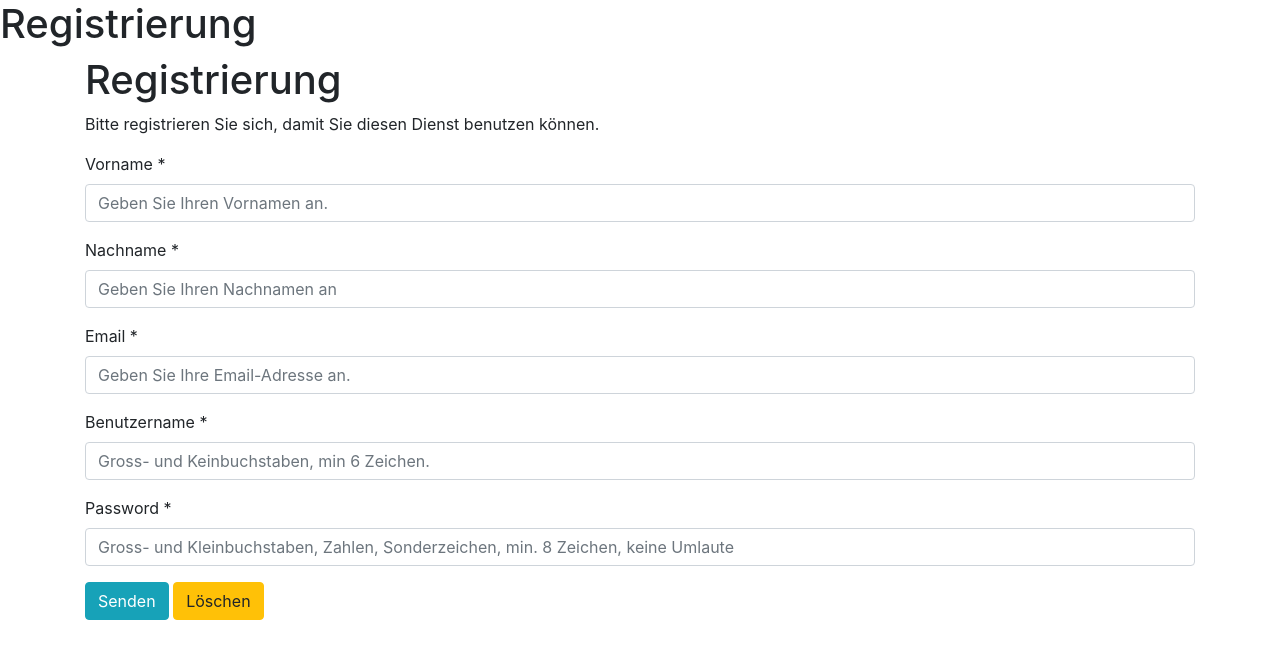
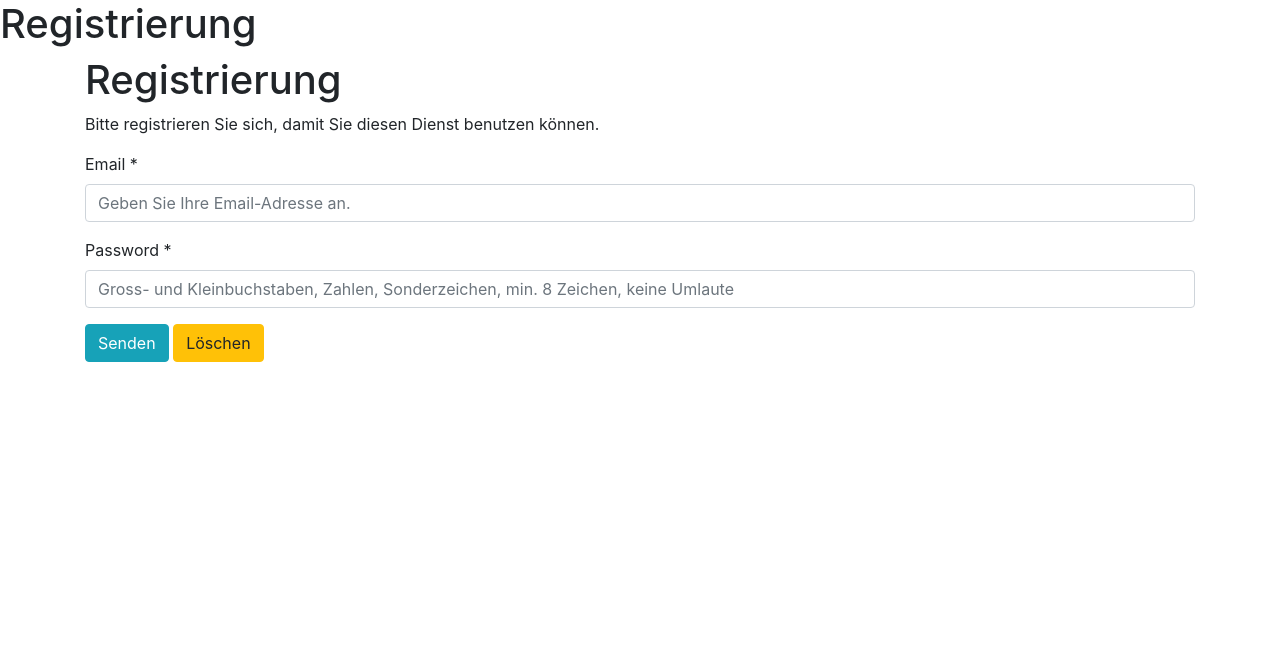
Before and after one commit to immernowach/m151_webshop, a PHP site: page /register.php in a window 1280 px wide. Shown: the part 56-715 px from the top of the page. Run offline with PHP 8.4, Linux system fonts and the light colour scheme.

Commit message:
Update registration

```diff
--- a/app/pages/register.php
+++ b/app/pages/register.php
@@ -15,75 +15,24 @@
 
         // Initialisierung
 $error = $message =  '';
-$firstname = $lastname = $email = $username = '';
+$firstname = $lastname = $email = '';
 
-// Wurden Daten mit "POST" gesendet?
 if($_SERVER['REQUEST_METHOD'] == "POST"){
-  // Ausgabe des gesamten $_POST Arrays
-  echo "<pre>";
-  print_r($_POST);
-  echo "</pre>";
 
-  // vorname ausgefüllt?
-  if(isset($_POST['firstname'])){
-    //trim and sanitize
-    $firstname = trim(htmlspecialchars($_POST['firstname']));
-
-    //mindestens 1 Zeichen und maximal 30 Zeichen lang
-    if(empty($firstname) || strlen($firstname) > 30){
-      $error .= "Geben Sie bitte einen korrekten Vornamen ein.<br />";
-    }
-  } else {
-    $error.= "Geben Sie bitte einen Vornamen ein.<br />";
-  }
-
-  // nachname ausgefüllt?
-  if(isset($_POST['lastname'])){
-    //trim and sanitize
-    $lastname = trim(htmlspecialchars($_POST['lastname']));
-
-    //mindestens 1 Zeichen und maximal 30 Zeichen lang
-    if(empty($lastname) || strlen($lastname) > 30){
-      $error .= "Geben Sie bitte einen korrekten Nachname ein.<br />";
-    }
-  } else {
-    $error.= "Geben Sie bitte einen Nachname ein.<br />";
-  }
-
-  // email ausgefüllt?
   if(isset($_POST['email'])){
-    //trim
     $email = trim($_POST['email']);
 
-    //mindestens 1 Zeichen und maximal 100 Zeichen lang, gültige Emailadresse
     if(empty($email) || strlen($email) > 100 || filter_var($email, FILTER_VALIDATE_EMAIL) === false){
-      $error .= "Geben Sie bitte eine korrekten Emailadresse ein.<br />";
+      $error .= "Geben Sie bitte eine korrekte Emailadresse ein.<br />";
     }
   } else {
     $error.= "Geben Sie bitte eine Emailadresse ein.<br />";
   }
 
-  // username ausgefüllt?
-  if(isset($_POST['username'])){
-    //trim and sanitize
-    $username = trim($_POST['username']);
-
-    //mindestens 1 Zeichen , entsprich RegEX
-    if(empty($username) || !preg_match("/(?=.*[a-z])(?=.*[A-Z])[a-zA-Z]{6,30}/", $username)){
-      $error .= "Geben Sie bitte einen korrekten Usernamen ein.<br />";
-    }
-  } else {
-    $error.= "Geben Sie bitte einen Username ein.<br />";
-  }
-
-  // passwort ausgefüllt
   if(isset($_POST['password'])){
-    //trim and sanitize
-    $password = trim($_POST['password']);
-
+    $password = trim($_POST['password']); //trim and sanitize
     $password = password_hash($password, PASSWORD_DEFAULT);
 
-    //mindestens 1 Zeichen , entsprich RegEX
     if(empty($password) || !preg_match("/(?=^.{8,255}$)((?=.*\d+)(?=.*\W+))(?![.\n])(?=.*[A-Z])(?=.*[a-z]).*$/", $password)){
       $error .= "Geben Sie bitte einen korrektes Password ein.<br />";
     }
@@ -91,21 +40,19 @@ if($_SERVER['REQUEST_METHOD'] == "POST"){
     $error.= "Geben Sie bitte ein Password ein.<br />";
   }
 
-  // wenn kein Fehler vorhanden ist, schreiben der Daten in die Datenbank
-  if(empty($error)){
-    // INPUT Query erstellen, welches firstname, lastname, username, password, email in die Datenbank schreibt
-    $query = "INSERT INTO users (firstname, lastname, username, password, email) VALUES (?, ?, ?, ?, ?)";
+  if(empty($error)) { // wenn kein Fehler vorhanden ist, schreiben der Daten in die Datenbank
+    // INPUT Query erstellen, welches password, email in die Datenbank schreibt
+    $query = "INSERT INTO users (password, email) VALUES (?, ?)";
     // Query vorbereiten mit prepare();
     $stmt = $mysqli->prepare($query);
     // Parameter an Query binden mit bind_param();
-    $stmt->bind_param("sssss", $firstname, $lastname, $username, $password, $email);
+    $stmt->bind_param("ss", $password, $email);
     // query ausführen mit execute();
     $stmt->execute();
     // Verbindung schliessen
     $stmt->close();
-    // Weiterleitung auf login.php
-    $message = "Sie wurden erfolgreich registriert. Sie können sich nun einloggen.";
-    header("Location: 5_login.php");
+    $message = "Sie wurden erfolgreich registriert.";
+    header('Location: account.php');
   }
   }
     ?>
@@ -126,24 +73,6 @@ if($_SERVER['REQUEST_METHOD'] == "POST"){
         }
       ?>
       <form action="" method="post">
-        <!-- vorname -->
-        <div class="form-group">
-          <label for="firstname">Vorname *</label>
-          <input type="text" name="firstname" class="form-control" id="firstname"
-            value="<?php echo $firstname ?>"
-            placeholder="Geben Sie Ihren Vornamen an."
-            maxlength="30"
-            required="true">
-        </div>
-        <!-- nachname -->
-        <div class="form-group">
-          <label for="lastname">Nachname *</label>
-          <input type="text" name="lastname" class="form-control" id="lastname"
-            value="<?php echo $lastname ?>"
-            placeholder="Geben Sie Ihren Nachnamen an"
-            maxlength="30"
-            required="true">
-        </div>
         <!-- email -->
         <div class="form-group">
           <label for="email">Email *</label>
@@ -151,17 +80,6 @@ if($_SERVER['REQUEST_METHOD'] == "POST"){
             value="<?php echo $email ?>"
             placeholder="Geben Sie Ihre Email-Adresse an."
             maxlength="100"
-            required="true">
-        </div>
-        <!-- benutzername -->
-        <div class="form-group">
-          <label for="username">Benutzername *</label>
-          <input type="text" name="username" class="form-control" id="username"
-            value="<?php echo $username ?>"
-            placeholder="Gross- und Keinbuchstaben, min 6 Zeichen."
-            pattern="(?=.*[a-z])(?=.*[A-Z])[a-zA-Z]{6,}"
-            title="Gross- und Keinbuchstaben, min 6 Zeichen."
-            maxlength="30"
             required="true">
         </div>
         <!-- password -->
```
